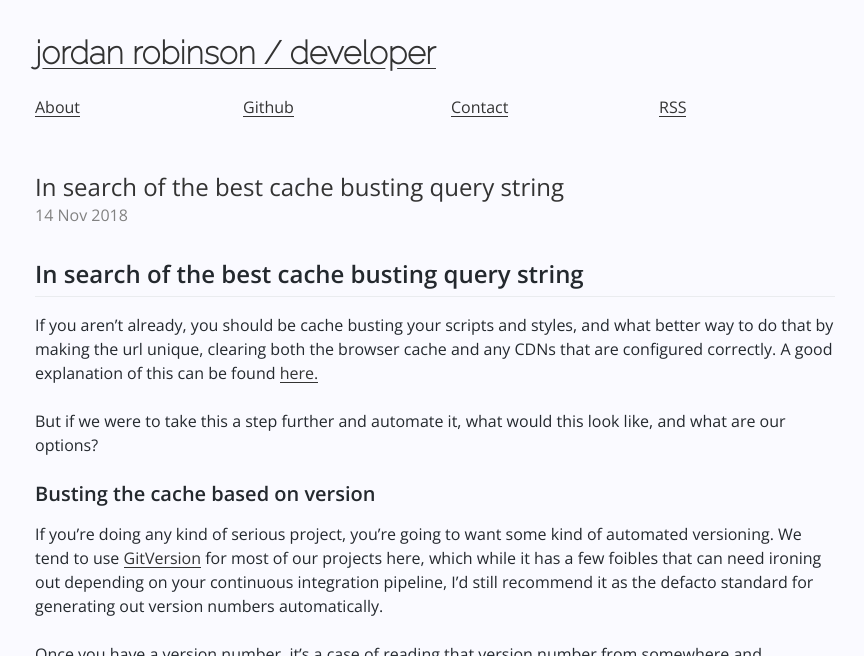
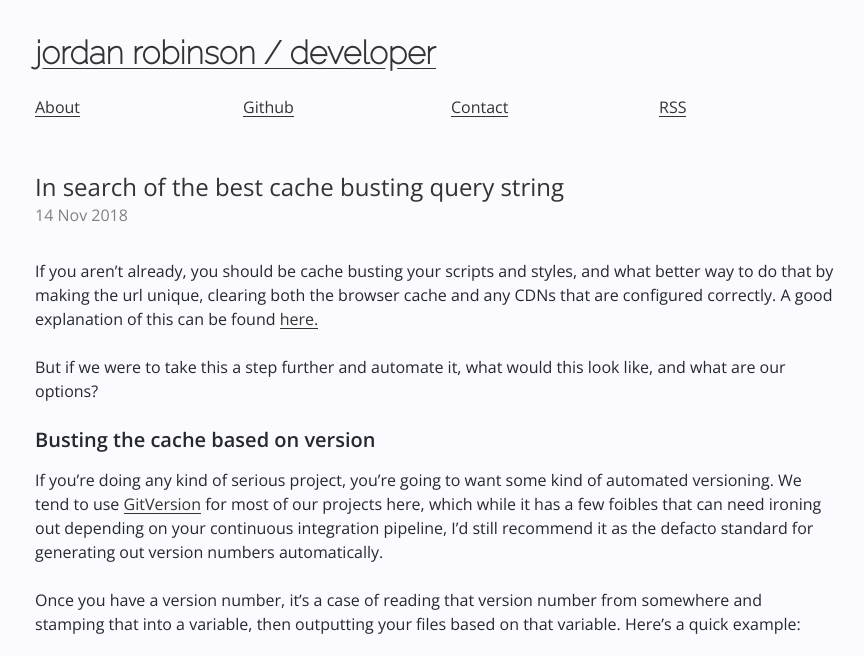
Before and after one commit to jordanrobinson/blog, a Jekyll site: the page built from _posts/2018-11-14-query-string-cache-busting.md, in a window 1280 px wide and 900 px high, cut to the strip 0-656 px from the top of the window. Shown: the whole strip, without its empty margins (205-1069 px from the left). Built offline with Jekyll 4.4.1, drawn with Linux system fonts in a browser that asks for light colours.

Commit message:
Another small formatting fix

```diff
--- a/_posts/2018-11-14-query-string-cache-busting.md
+++ b/_posts/2018-11-14-query-string-cache-busting.md
@@ -4,8 +4,6 @@ title: In search of the best cache busting query string
 description: A comparison of some of the ways you can bust a cache for static assets using a query string.
 permalink: /cache-query-strings
 ---
-
-## In search of the best cache busting query string
 
 If you aren't already, you should be cache busting your scripts and styles, and what better way to do that by making the url unique, clearing both the browser cache and any CDNs that are configured correctly. A good explanation of this can be found [here.](https://stackoverflow.com/questions/9692665/cache-busting-via-params)
 
```
